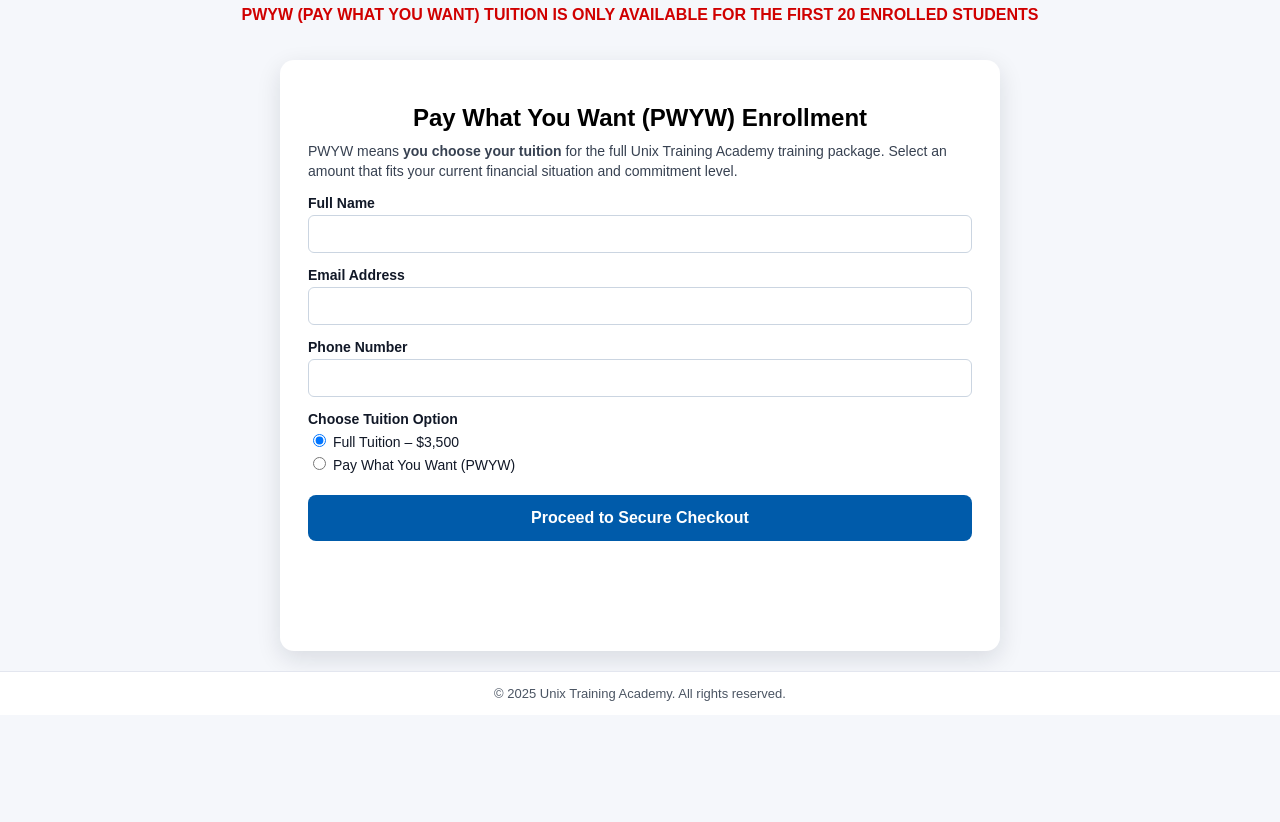
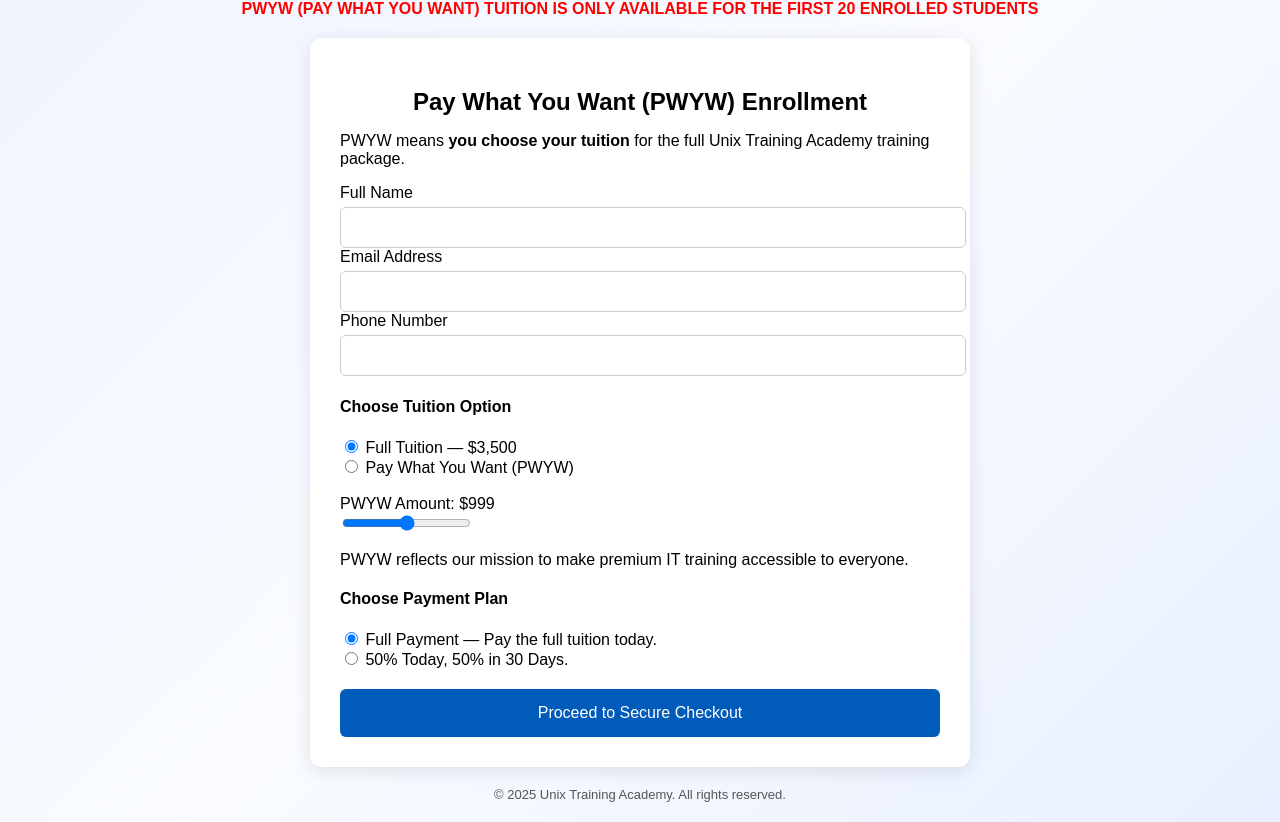
Before and after one commit to richardigwegbu1/uta-pwyw-app, a website: page index.html in a window 1280 px wide. Shown: the part 85-907 px from the top of the page. Before the commit the page ends 800 px from the top, so only its background shows below. Drawn offline with Linux system fonts and the light colour scheme.

Commit message:
Modified index.html file

```diff
--- a/index.html
+++ b/index.html
@@ -1,116 +1,72 @@
 <!DOCTYPE html>
 <html lang="en">
 <head>
-  <meta charset="UTF-8" />
-  <meta name="viewport" content="width=device-width, initial-scale=1.0" />
+<meta charset="UTF-8">
 <title>UTA PWYW Enrollment</title>
-
 <style>
-    * { box-sizing: border-box; }
     body {
         margin: 0;
         font-family: Arial, sans-serif;
-      background: #f5f7fb;
+        background: linear-gradient(135deg, #eef4ff 0%, #f9fbff 50%, #e8f0ff 100%);
         display: flex;
         flex-direction: column;
+        align-items: center;
         min-height: 100vh;
     }
 
-    header { text-align: center; padding: 16px 0 8px; }
-    header img { max-width: 300px; height: auto; }
-
-    .notice {
-      color: #d00000;
-      font-weight: bold;
-      text-align: center;
-      margin-top: 8px;
+    header img {
+        margin-top: 20px;
+        width: 280px;
     }
 
-    .main { flex: 1; display: flex; justify-content: center; padding: 20px 12px; }
-
-    .card {
-      background: #fff;
-      max-width: 720px;
-      width: 100%;
-      padding: 28px;
-      border-radius: 14px;
-      box-shadow: 0 8px 24px rgba(15,23,42,0.12);
-    }
-
-    .card h1 {
+    h2 {
         text-align: center;
-      font-size: 24px;
         margin-bottom: 10px;
     }
 
-    .card p {
-      margin: 6px 0;
-      font-size: 14px;
-      color: #374151;
-      line-height: 1.4;
-    }
-
-    label {
-      display: block;
-      margin-top: 14px;
+    .notice {
+        margin-top: 10px;
         font-weight: bold;
-      font-size: 14px;
-      color: #111827;
-    }
-
-    input[type="text"],
-    input[type="email"],
-    input[type="tel"] {
-      width: 100%;
-      padding: 10px;
-      margin-top: 4px;
-      border: 1px solid #cbd5e1;
-      border-radius: 6px;
-      font-size: 14px;
-    }
-
-    input[type="range"] {
-      width: 100%;
-      margin-top: 8px;
-    }
-
-    .payment-options label {
-      font-weight: normal;
-      display: block;
-      margin-top: 4px;
-    }
-
-    .payment-plan label {
-      font-weight: normal;
-      display: block;
-      margin-top: 4px;
-    }
-
-    #checkout-btn {
-      margin-top: 22px;
-      width: 100%;
-      padding: 14px;
-      border: none;
-      border-radius: 8px;
-      background: #005baa;
-      color: white;
-      font-size: 16px;
-      font-weight: bold;
-      cursor: pointer;
+        color: red;
         text-align: center;
     }
 
-    #checkout-btn:hover {
-      background: #00427f;
+    .container {
+        background: #ffffff;
+        width: 90%;
+        max-width: 600px;
+        padding: 30px;
+        margin-top: 20px;
+        border-radius: 12px;
+        box-shadow: 0 4px 18px rgba(0,0,0,0.1);
+    }
+
+    input[type="text"], input[type="email"], input[type="tel"] {
+        width: 100%;
+        padding: 12px;
+        margin-top: 5px;
+        border: 1px solid #ccc;
+        border-radius: 6px;
+    }
+
+    .submit-btn {
+        width: 100%;
+        margin-top: 20px;
+        padding: 15px;
+        background: #005bbb;
+        color: white;
+        border: none;
+        border-radius: 6px;
+        font-size: 16px;
+        cursor: pointer;
     }
 
     footer {
+        margin-top: auto;
+        padding: 20px;
         text-align: center;
-      padding: 14px;
         font-size: 13px;
-      background: #fff;
-      border-top: 1px solid #e3e6ef;
-      color: #4b5563;
+        color: #555;
     }
 </style>
 </head>
@@ -118,111 +74,45 @@
 <body>
 
 <header>
-  <img src="assets/uta_logo_cropped.png" alt="UTA Logo">
+    <img src="assets/uta_logo_cropped.png">
 </header>
 
-<p class="notice">
-  PWYW (PAY WHAT YOU WANT) TUITION IS ONLY AVAILABLE FOR THE FIRST 20 ENROLLED STUDENTS
-</p>
+<div class="notice">PWYW (PAY WHAT YOU WANT) TUITION IS ONLY AVAILABLE FOR THE FIRST 20 ENROLLED STUDENTS</div>
 
-<div class="main">
-  <div class="card">
-    <h1>Pay What You Want (PWYW) Enrollment</h1>
+<div class="container">
+    <h2>Pay What You Want (PWYW) Enrollment</h2>
 
-    <!-- 🔹 Intro text that was missing -->
-    <p>
-      PWYW means <b>you choose your tuition</b> for the full Unix Training Academy training package.
-      Select an amount that fits your current financial situation and commitment level.
-    </p>
-
-    <form id="payment-form">
+    <p>PWYW means <strong>you choose your tuition</strong> for the full Unix Training Academy training package.</p>
 
     <label>Full Name</label>
-      <input type="text" id="fullName" required>
+    <input type="text">
 
     <label>Email Address</label>
-      <input type="email" id="email" required>
+    <input type="email">
 
     <label>Phone Number</label>
-      <input type="tel" id="phone" required>
+    <input type="tel">
 
-      <label>Choose Tuition Option</label>
-      <div class="payment-options">
-        <label>
-          <input type="radio" name="tuitionOption" value="full" checked>
-          Full Tuition – $3,500
-        </label>
-        <label>
-          <input type="radio" name="tuitionOption" value="pwyw">
-          Pay What You Want (PWYW)
-        </label>
-      </div>
+    <h4>Choose Tuition Option</h4>
+    <label><input type="radio" name="tuition" checked> Full Tuition — $3,500</label><br>
+    <label><input type="radio" name="tuition"> Pay What You Want (PWYW)</label>
 
-      <!-- PWYW Slider + description + payment plan -->
-      <div id="pwyw-section">
-        <label>
-          PWYW Amount: <span id="amountLabel">$1,500</span>
-        </label>
-        <input type="range" id="amount" min="999" max="3500" value="1500">
+    <br><br>
+    <div>PWYW Amount: $999</div>
+    <input type="range">
 
-        <!-- 🔹 Text that was missing under the slider -->
-        <p>
-          PWYW reflects our mission to make premium IT training accessible to everyone.
-        </p>
+    <p>PWYW reflects our mission to make premium IT training accessible to everyone.</p>
 
-        <!-- 🔹 Payment plan options -->
-        <label>Choose Payment Plan</label>
-        <div class="payment-plan">
-          <label>
-            <input type="radio" name="paymentPlan" value="full" checked>
-            Full Payment – Pay the full tuition today.
-          </label>
-          <label>
-            <input type="radio" name="paymentPlan" value="split">
-            50% Today, 50% in 30 Days.
-          </label>
-        </div>
-      </div>
+    <h4>Choose Payment Plan</h4>
+    <label><input type="radio" name="plan" checked> Full Payment — Pay the full tuition today.</label><br>
+    <label><input type="radio" name="plan"> 50% Today, 50% in 30 Days.</label>
 
-      <button id="checkout-btn" type="submit">
-        Proceed to Secure Checkout
-      </button>
-    </form>
-  </div>
+    <button class="submit-btn">Proceed to Secure Checkout</button>
 </div>
 
 <footer>
     © 2025 Unix Training Academy. All rights reserved.
 </footer>
 
-<script src="script.js"></script>
-
-<script>
-  const pwywSection = document.getElementById("pwyw-section");
-  const tuitionOptions = document.getElementsByName("tuitionOption");
-  const amountInput = document.getElementById("amount");
-  const amountLabel = document.getElementById("amountLabel");
-
-  function formatAmount(v) { return "$" + Number(v).toLocaleString(); }
-  amountLabel.textContent = formatAmount(amountInput.value);
-
-  amountInput.addEventListener("input", () =>
-    amountLabel.textContent = formatAmount(amountInput.value)
-  );
-
-  tuitionOptions.forEach(opt => {
-    opt.addEventListener("change", () => {
-      if (opt.value === "full" && opt.checked) {
-        pwywSection.style.display = "none";
-      } else if (opt.value === "pwyw" && opt.checked) {
-        pwywSection.style.display = "block";
-      }
-    });
-  });
-
-  // default: full tuition selected, so hide PWYW section
-  pwywSection.style.display = "none";
-</script>
-
 </body>
 </html>
```
Lines whose indentation alone changed are shown as unchanged.
